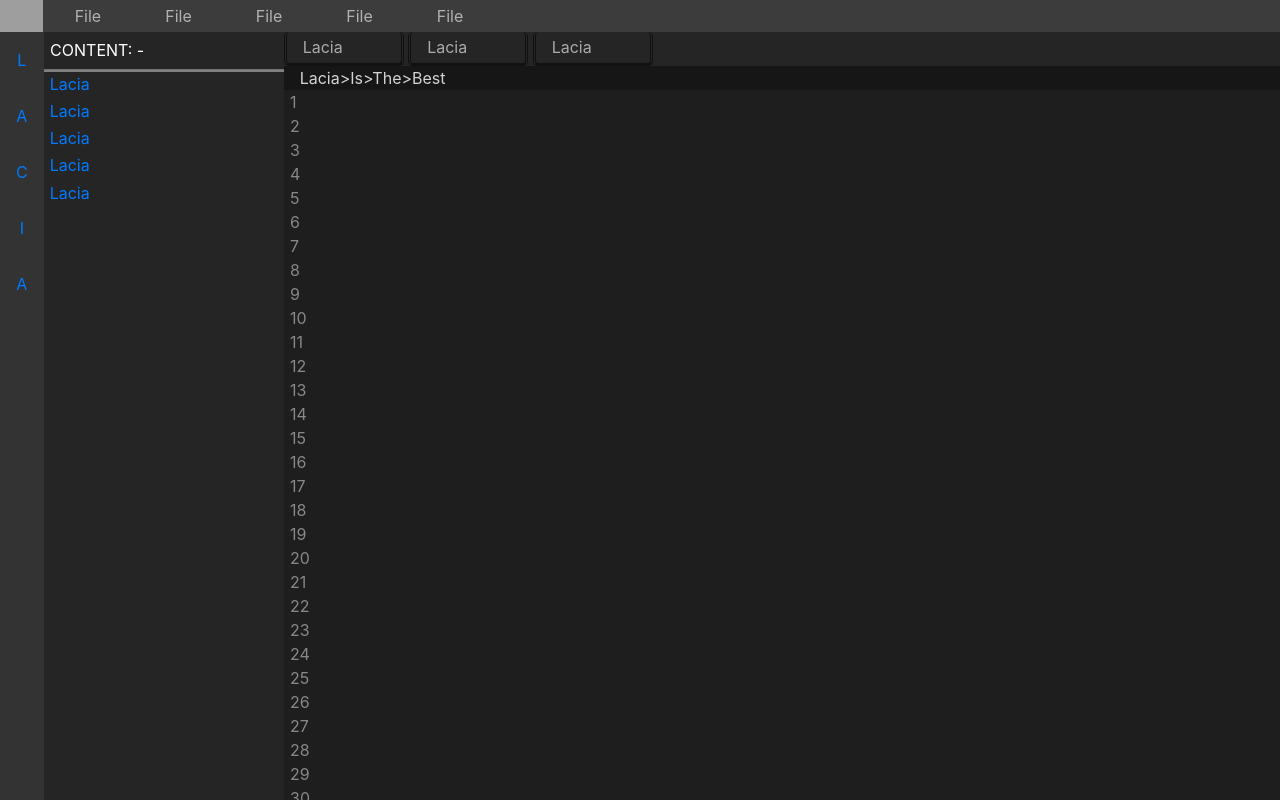
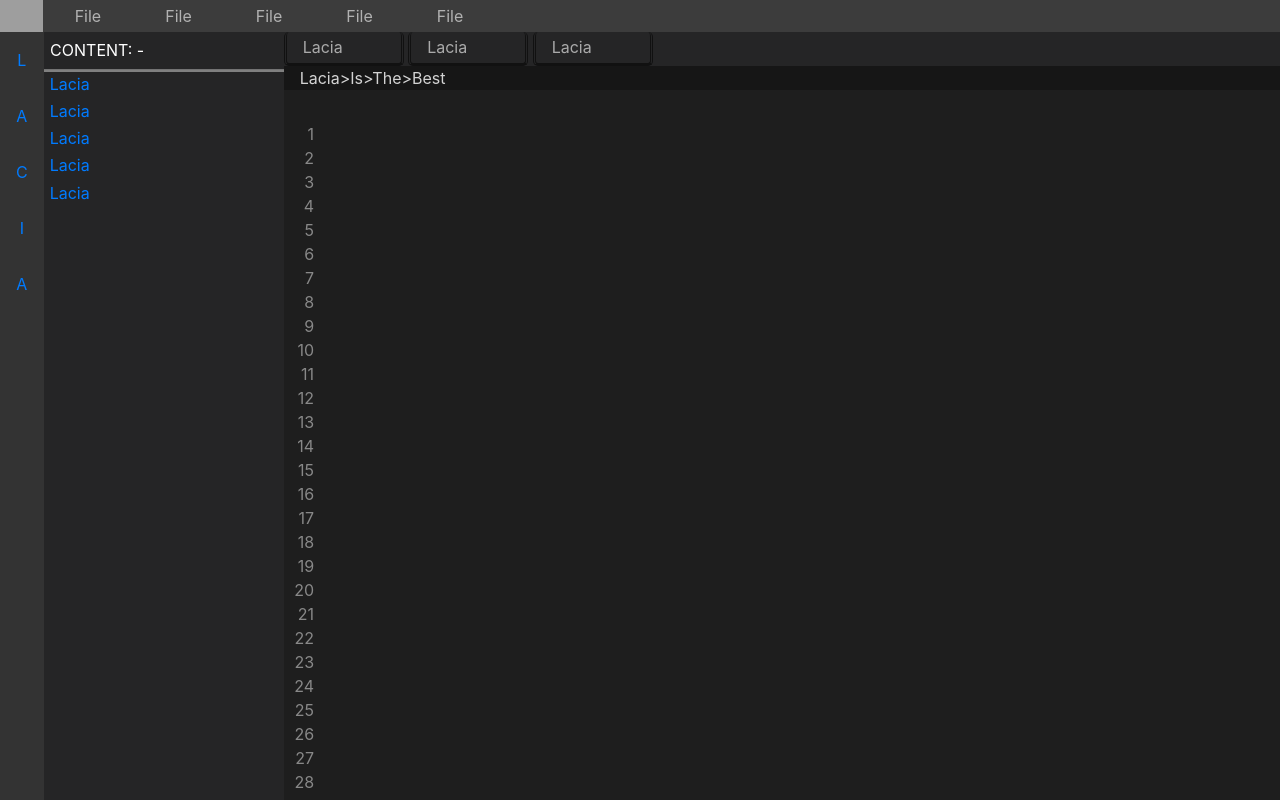
Before and after one commit to akasmirhan4/faiz, a plain HTML site: page index.html in a window 1280 px wide. Drawn offline with nearby package versions, Linux system fonts and the light colour scheme; grey boxes are pictures that could not be loaded.

Commit message:
fix overflow text

```diff
--- a/css/style.scss
+++ b/css/style.scss
@@ -25,6 +25,7 @@ main {
   background-color: rgba(50, 50, 50, 255);
 }
 #restOfStuff {
+  display: flex;
   flex-grow: 1;
 }
 .icon {
@@ -72,6 +73,7 @@ hr {
 }
 
 #theRest {
+  width: 10vw; //Can be any value below 100vw
   flex-grow: 1;
   display: flex;
   flex-direction: column;
@@ -104,16 +106,16 @@ hr {
   margin-left: 1em;
 }
 #textArea {
+  padding-top: 2em;
+  padding-bottom: 90vh;
   background-color: #1e1e1e;
-  width: 100%;
   flex-grow: 1;
-  overflow: auto;
+  overflow: hidden auto;
   height: 10vh; //Can be any value below 100vh
 }
 .editorLines {
   min-height: 1.3em;
   width: 100%;
-  max-width: 100%;
   display: flex;
 }
 
@@ -121,14 +123,16 @@ hr {
   color: #888;
 }
 .nambah {
+  text-align: right;
   display: inline-block;
   padding-left: 0.4em;
   /* background-color:#2a2a2a;*/
   width: 2em;
 }
 .editables {
+  width: 100%;
   display: inline-block;
-  margin: 0 0.5em;
+  margin: 0 1em;
   flex-grow: 1;
 }
 .editables:focus {
```
Also changed, not shown: css/style.css, 1 other file.
